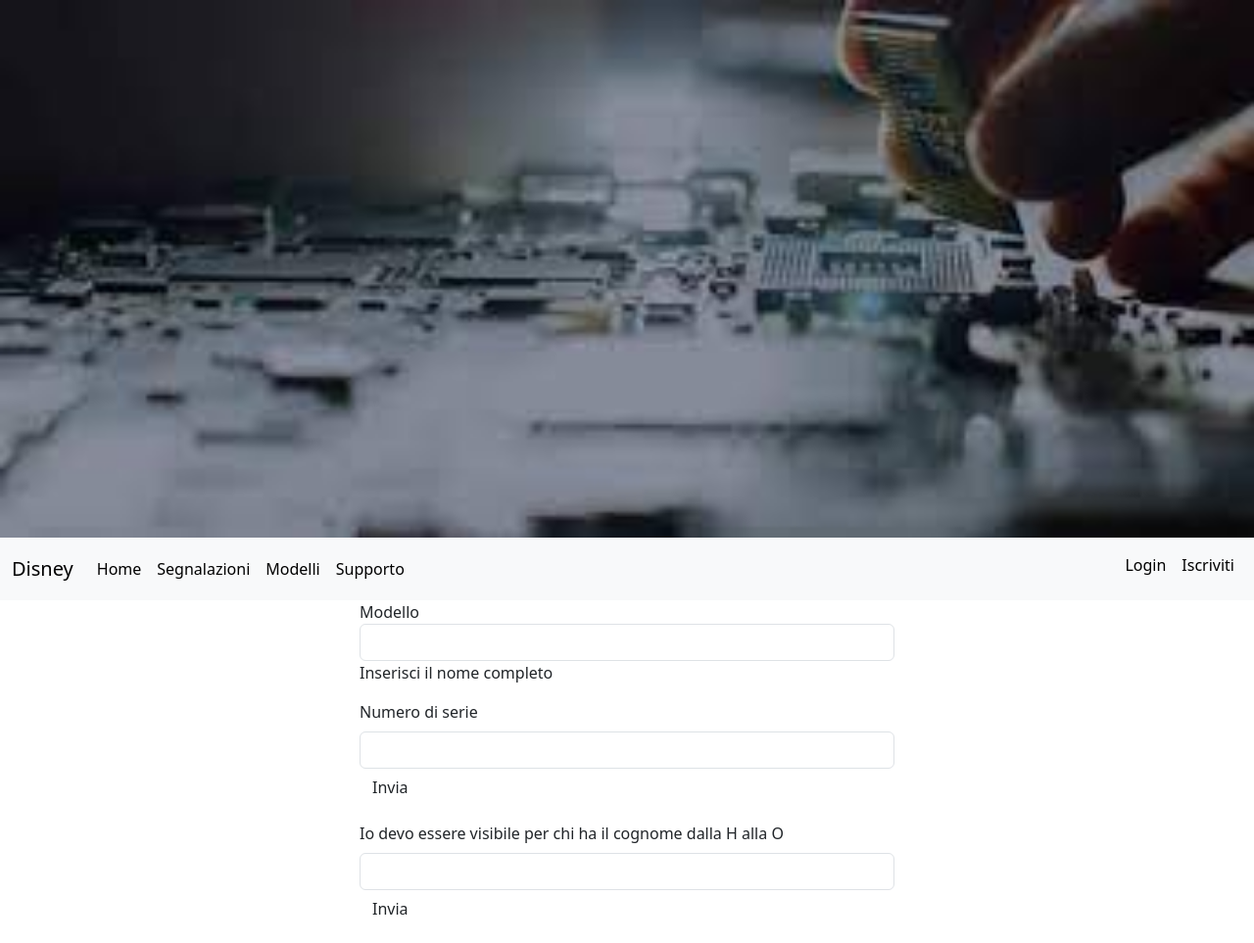
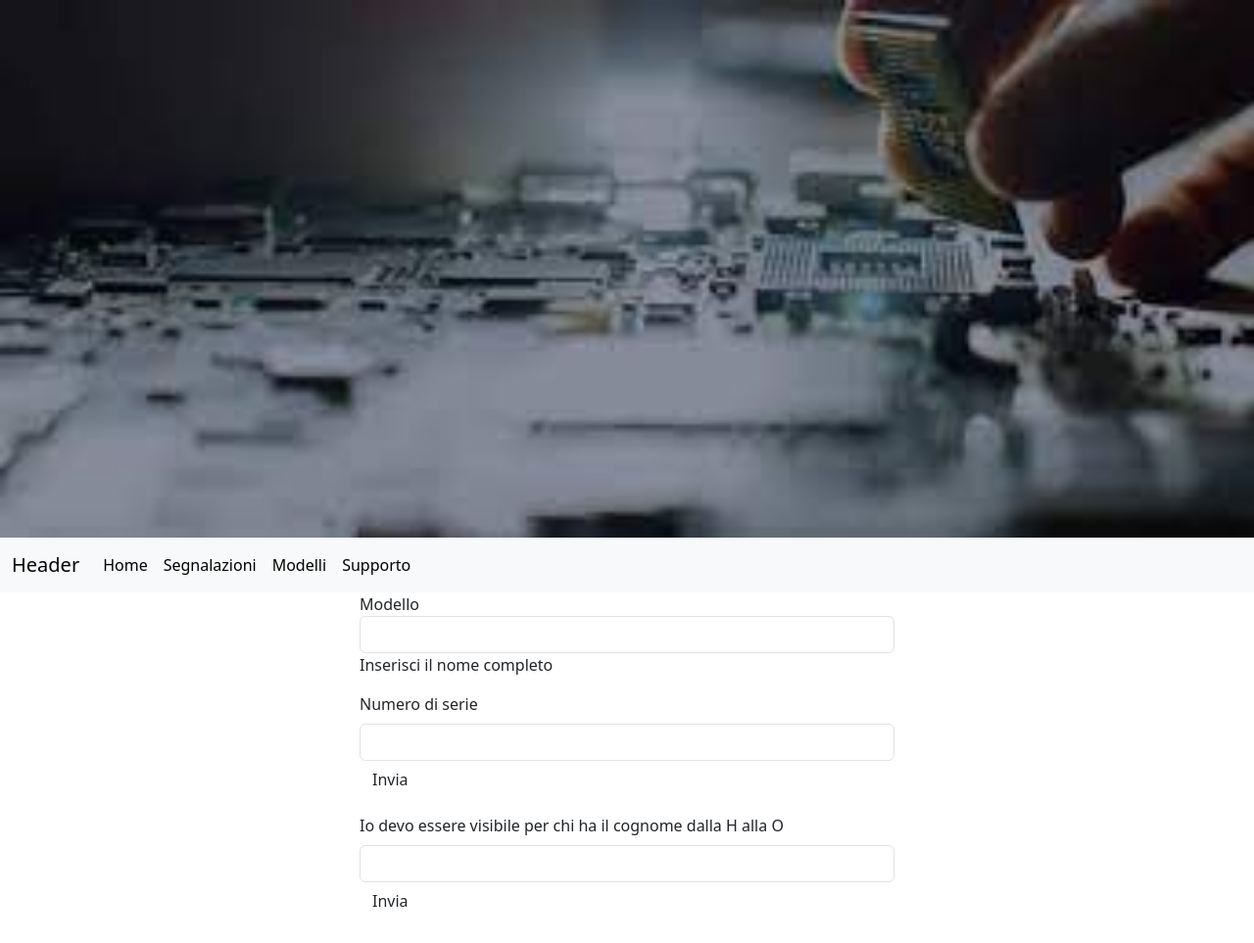
Before and after one commit to Iacovelliantonella3c/caccialtesoro, a website: page VerificaBootstrap1.html in a window 1280 px wide. Shown: the whole page at 98% size. Drawn offline with nearby package versions, Linux system fonts and the light colour scheme; files whose address does not match are found by name.

Commit message:
Update VerificaBootstrap1.html

```diff
--- a/VerificaBootstrap1.html
+++ b/VerificaBootstrap1.html
@@ -11,7 +11,7 @@
 
     <nav class="navbar navbar-expand-lg bg-body-tertiary">
   <div class="container-fluid">
-    <a class="navbar-brand" href="#">Disney</a>
+    <a class="navbar-brand" href="#">Header</a>
     <button class="navbar-toggler" type="button" data-bs-toggle="collapse" data-bs-target="#navbarSupportedContent" aria-controls="navbarSupportedContent" aria-expanded="false" aria-label="Toggle navigation">
       <span class="navbar-toggler-icon"></span>
     </button>
@@ -28,14 +28,6 @@
         </li>
         <li class="nav-item">
           <a class="nav-link active" aria-disabled="True" href="#">Supporto</a>
-        </li>
-      </ul>
-      <ul class="navbar-nav mb-2 mb-1 g-0">
-        <li class="nav-item">
-          <a class="nav-link active" aria-disable="True" href="#">Login</a>
-        </li>
-        <li class="nav-item">
-          <a class="nav-link active" aria-disabled="True" href="#">Iscriviti</a>
         </li>
       </ul>
     </div>
```
